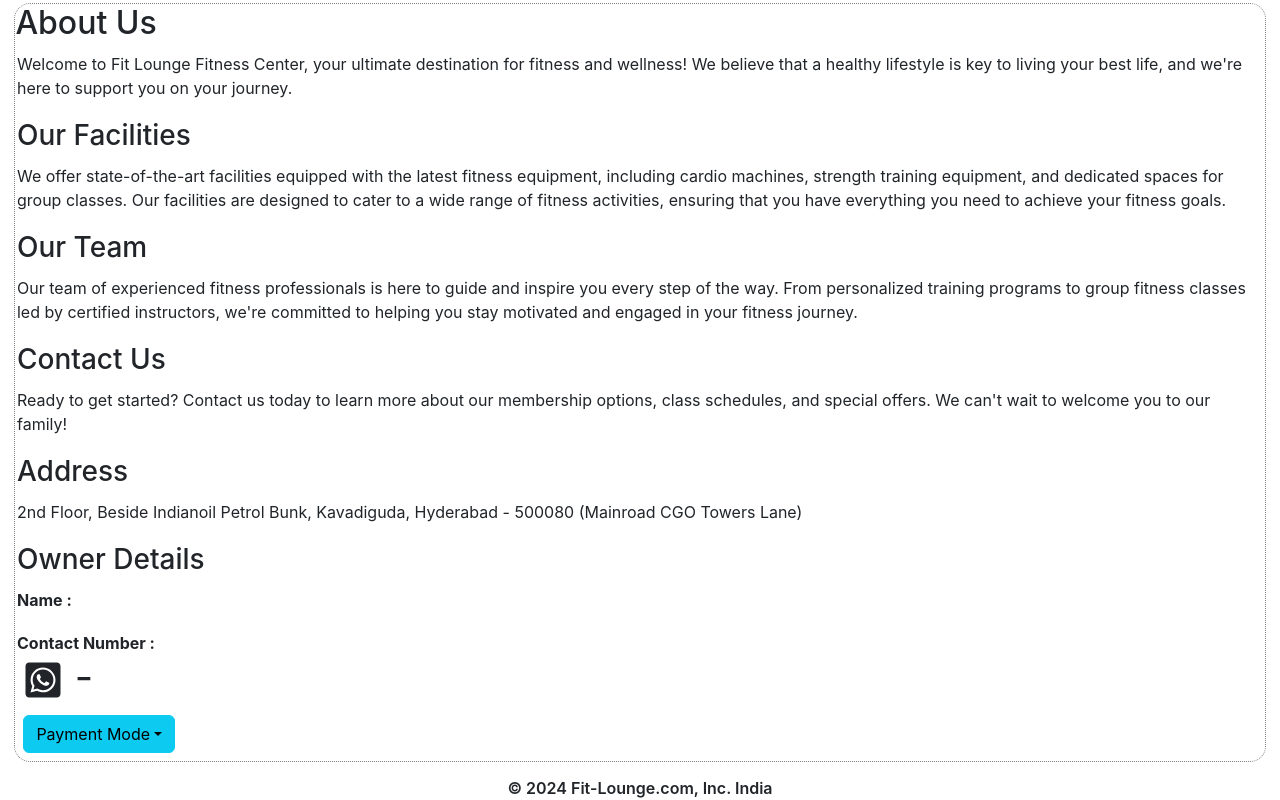
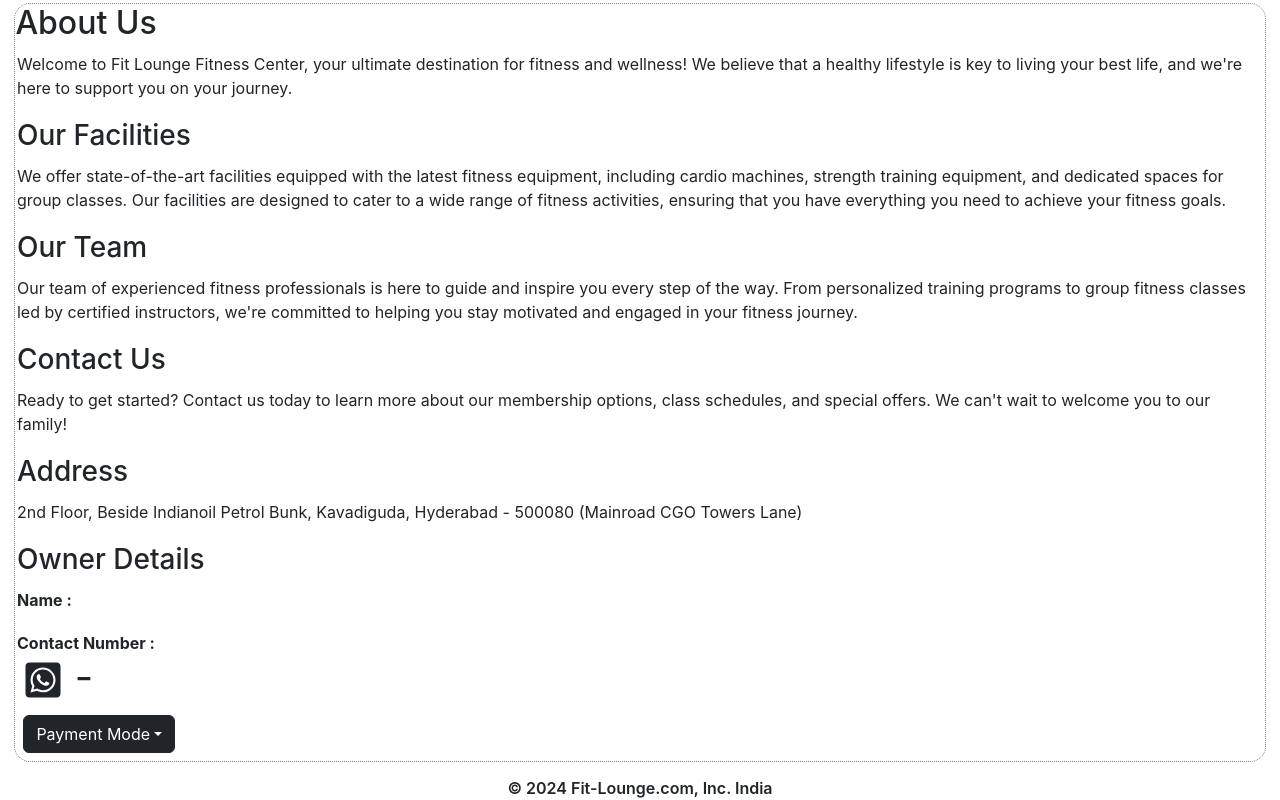
Before and after one commit to thekarthikk/Fit-Lounge, a React (Create React App) app: page /about in a window 1280 px wide. Shown: the part 2199-2999 px from the top of the page. Built offline with nearby package versions, Linux system fonts and the light colour scheme; the HTML template or start-up script is replaced by a standard one.

Commit message:
Button Color

```diff
--- a/src/components/About.js
+++ b/src/components/About.js
@@ -27,7 +27,7 @@
       <p><b>Contact Number :</b></p>
       <div className="whatsapp"><FaWhatsappSquare /> -</div>
       <div className="dropdown">
-  <a className="btn btn-info dropdown-toggle" type="button" data-bs-toggle="dropdown" aria-expanded="false">
+  <a className="btn btn-dark dropdown-toggle" type="button" data-bs-toggle="dropdown" aria-expanded="false">
     Payment Mode
   </a>
   <ul className="dropdown-menu">
```
